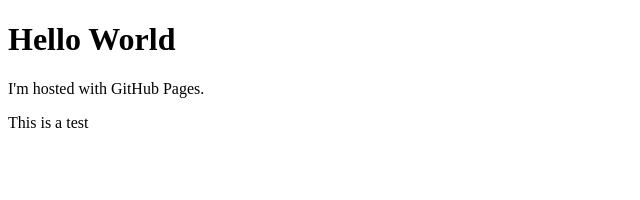
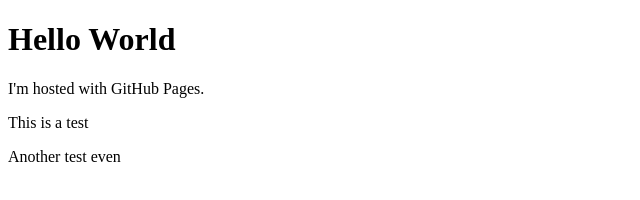
Before and after one commit to fridays118/FSH, a plain HTML site: page index.html in a window 1280 px wide. Shown: the whole page, without its empty margins (0-640 px from the left). Drawn offline with Linux system fonts and the light colour scheme.

Commit message:
Testing commit

```diff
--- a/index.html
+++ b/index.html
@@ -4,5 +4,6 @@
 <h1>Hello World</h1>
 <p>I'm hosted with GitHub Pages.</p>
 <p>This is a test</p>
+<p>Another test even</p>
 </body>
 </html>
```
